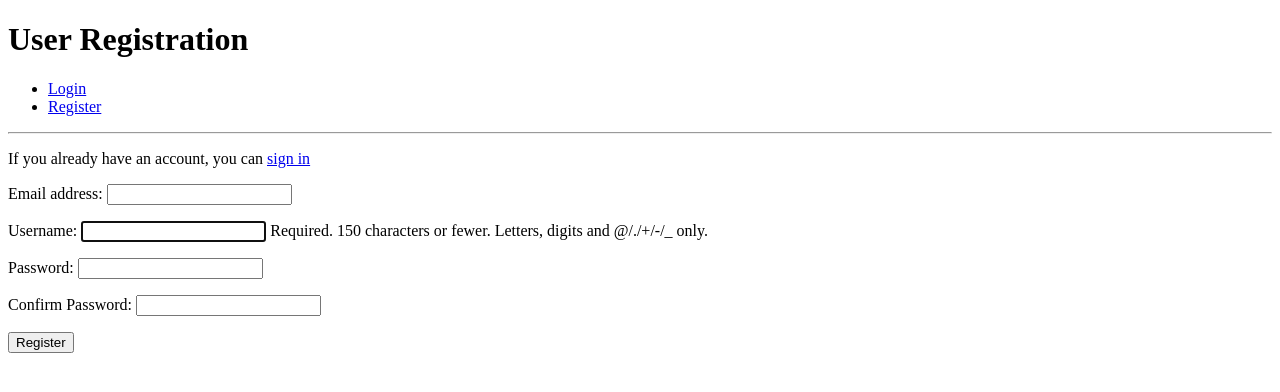
After one commit to seansor/django_authentication, a Django app: page /accounts/register/ in a window 1280 px wide. The commit adds this page. Shown: the top 392 px of the page. Run offline with Django 3.2, Linux system fonts and the light colour scheme.

Commit message:
Adds user registration and Profile

```diff
--- a/accounts/forms.py
+++ b/accounts/forms.py
@@ -1,8 +1,44 @@
 from django import forms
-
+from django.contrib.auth.models import User
+from django.contrib.auth.forms import UserCreationForm
+from django.core.exceptions import ValidationError
 
 class UserLoginForm(forms.Form):
     """Form to log users in"""
 
     username = forms.CharField()
     password = forms.CharField(widget=forms.PasswordInput)
+
+
+class UserRegistrationForm(UserCreationForm):
+    """Form used to register a new user"""
+
+    password1 = forms.CharField(
+        label="Password",
+        widget=forms.PasswordInput)
+    password2 = forms.CharField(
+        label="Confirm Password",
+        widget=forms.PasswordInput)
+
+    class Meta:
+        model = User
+        fields = ['email', 'username', 'password1', 'password2']
+
+    def clean_email(self):
+        email = self.cleaned_data.get('email')
+        username = self.cleaned_data.get('username')
+        if User.objects.filter(email=email).exclude(username=username):
+            raise forms.ValidationError(u'Email address must be unique')
+        return email
+
+    def clean_password2(self):
+        password1 = self.cleaned_data.get('password1')
+        password2 = self.cleaned_data.get('password2')
+
+        if not password1 or not password2:
+            raise ValidationError("Please confrim your password")
+
+        if password1 != password2:
+            raise ValidationError("Passwords must match")
+
+        return password2
--- /dev/null
+++ b/accounts/templates/registration.html
@@ -0,0 +1,15 @@
+{% extends 'base.html' %}
+
+{% block page_title %}Registration Page{% endblock %}
+
+{% block page_heading %}User Registration{% endblock %}
+
+{% block content %}
+<p>If you already have an account, you can <a href="{% url 'login' %}">sign in</a></p>
+
+<form method="POST">
+    {% csrf_token %}
+    {{ registration_form.as_p }}
+    <button type="submit">Register</button>
+</form>
+{% endblock %}
--- a/accounts/views.py
+++ b/accounts/views.py
@@ -1,7 +1,8 @@
 from django.shortcuts import render, redirect, reverse
 from django.contrib import auth, messages
 from django.contrib.auth.decorators import login_required
-from accounts.forms import UserLoginForm
+from django.contrib.auth.models import User
+from accounts.forms import UserLoginForm, UserRegistrationForm
 
 # Create your views here.
 
@@ -38,3 +39,37 @@ def login(request):
 
 
     return render(request, 'login.html', {"login_form": login_form})
+
+
+def register(request):
+    """Render registration page"""
+    if request.user.is_authenticated:
+        return redirect(reverse('index'))
+
+    if request.method == "POST":
+        registration_form = UserRegistrationForm(request.POST)
+
+        if registration_form.is_valid():
+            registration_form.save()
+
+            user = auth.authenticate(username=request.POST['username'],
+                                    password=request.POST['password1'])
+
+            if user:
+                auth.login(user=user, request=request)
+                messages.success(request, "You have successfully registered")
+                return redirect(reverse('index'))
+            else:
+                messages.error(request, "Unable to register your account at this time")
+
+    else:
+        registration_form = UserRegistrationForm()
+
+    return render(request, 'registration.html',
+        {'registration_form': registration_form})
+
+
+def user_profile(request):
+    """The user's profile page"""
+    user = User.objects.get(email=request.user.email)
+    return render(request, 'profile.html', {'profile': user})
--- a/django_auth/urls.py
+++ b/django_auth/urls.py
@@ -15,11 +15,13 @@ Including another URLconf
 """
 from django.conf.urls import url
 from django.contrib import admin
-from accounts.views import index, logout, login
+from accounts.views import index, logout, login, register, user_profile
 
 urlpatterns = [
     url(r'^admin/', admin.site.urls),
     url(r'^$', index, name="index"),
     url(r'^accounts/logout/$', logout, name="logout"),
-    url(r'^accounts/login/$', login, name="login")
+    url(r'^accounts/login/$', login, name="login"),
+    url(r'^accounts/register/$', register, name="register"),
+    url(r'^accounts/profile/$', user_profile, name="profile")
 ]
--- a/templates/base.html
+++ b/templates/base.html
@@ -11,11 +11,11 @@
     <nav>
         <ul>
             {% if user.is_authenticated %}
-                <li><a href="#">Profile</a></li>
+                <li><a href="{% url 'profile' %}">Profile</a></li>
                 <li><a href="{% url 'logout' %}">Logout</a></li>
             {% else %}
                 <li><a href="{% url 'login' %}">Login</a></li>
-                <li><a href="#">Register</a></li>
+                <li><a href="{% url 'register' %}">Register</a></li>
             {% endif %}
         </ul>
         <hr>
```
Also changed, not shown: accounts/templates/profile.html (added, +10 -0 lines), db.sqlite3, 1 other file.
